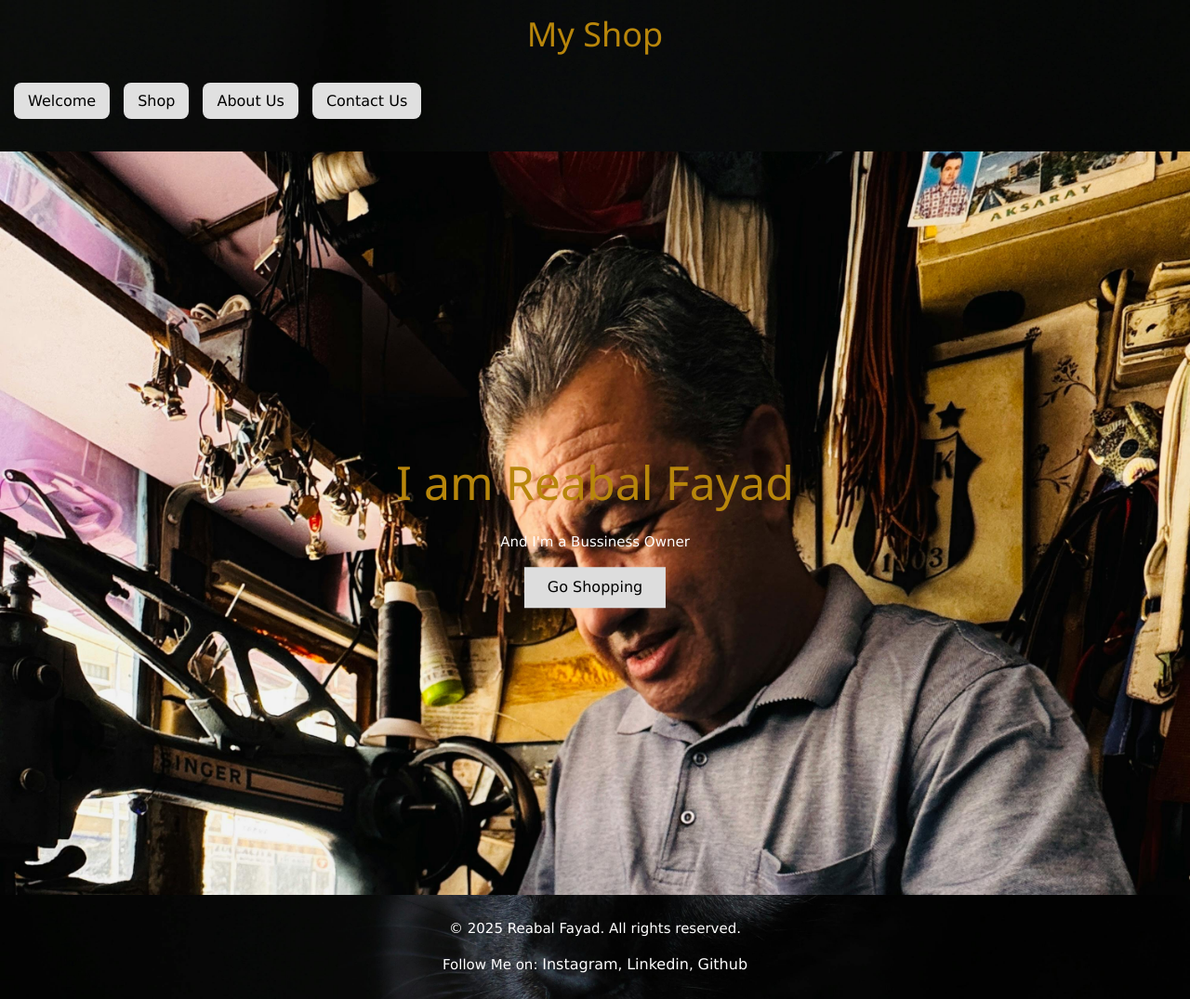
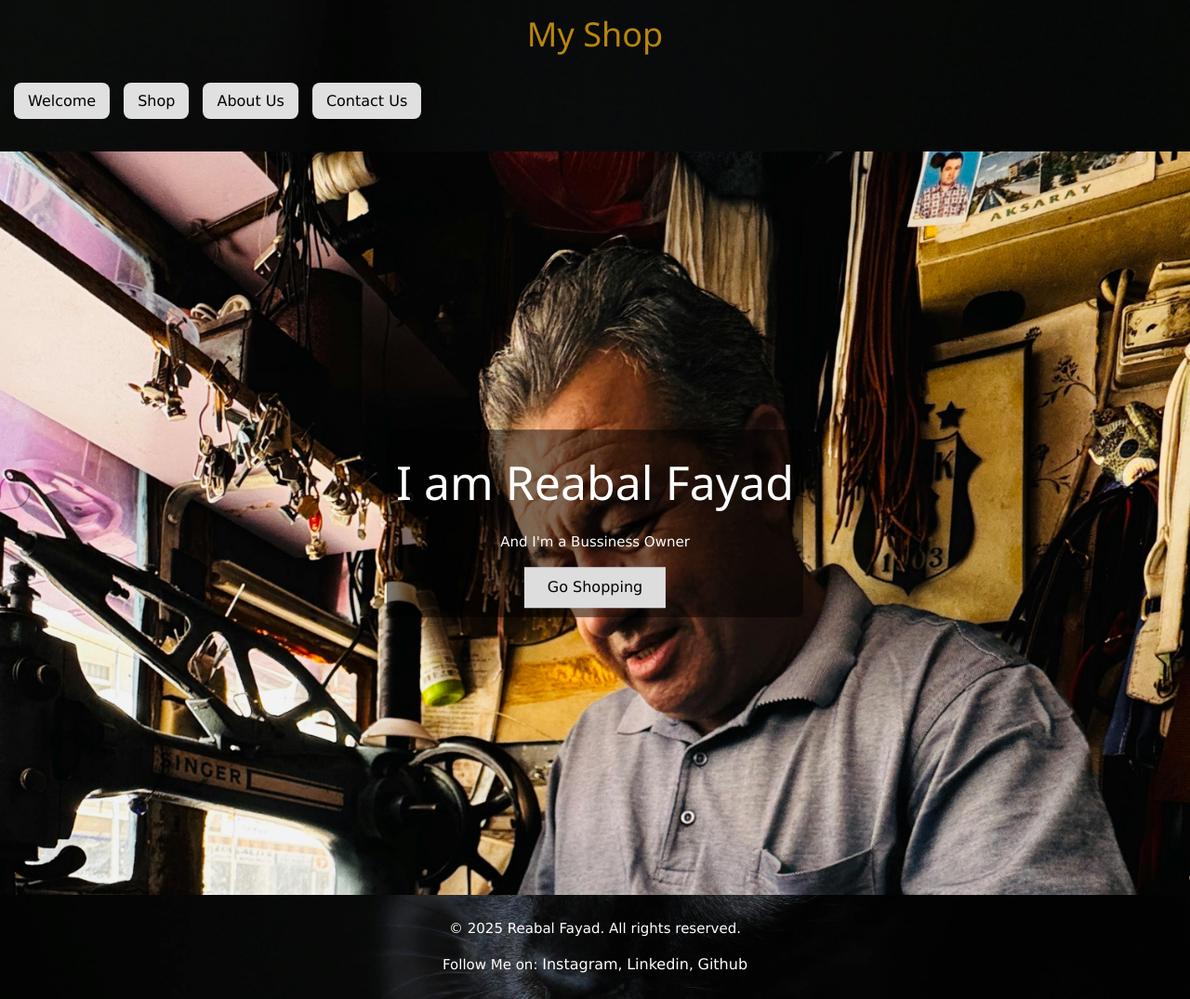
Before and after one commit to Reabal-cs/responsive-web-design, a plain HTML site: page index.html in a window 1280 px wide. Shown: the whole page at 93% size. Drawn offline with Linux system fonts and the light colour scheme.

Commit message:
Update section or fix bug

```diff
--- a/index.html
+++ b/index.html
@@ -19,7 +19,7 @@
     </div>
     <div class="hero-image">
       <div class="hero-text">
-        <h1 style="font-size: 50px">I am Reabal Fayad</h1>
+        <h1 style="font-size: 50px" class="h1">I am Reabal Fayad</h1>
         <p>And I'm a Bussiness Owner</p>
         <a href="shop.html">
           <button type="button">Go Shopping</button>
--- a/styles/style.css
+++ b/styles/style.css
@@ -30,7 +30,13 @@ h1 {
   font-size: 2rem;
   margin-bottom: 1rem;
 }
+.h1 {
+  text-align: center;
+  color: rgb(255, 255, 255);
+  font-size: 2rem;
+  margin-bottom: 1rem;
 
+}
 /* Apply border-box to all elements for consistent sizing */
 * {
   box-sizing: border-box;
@@ -167,6 +173,9 @@ footer {
   left: 50%;
   transform: translate(-50%, -50%);
   color: white;
+   background-color: rgba(0, 0, 0, 0.5); /* Black with 50% transparency */
+  padding: 10px;
+  border-radius: 8px;
 }
 
 /* Hero button style */
```
